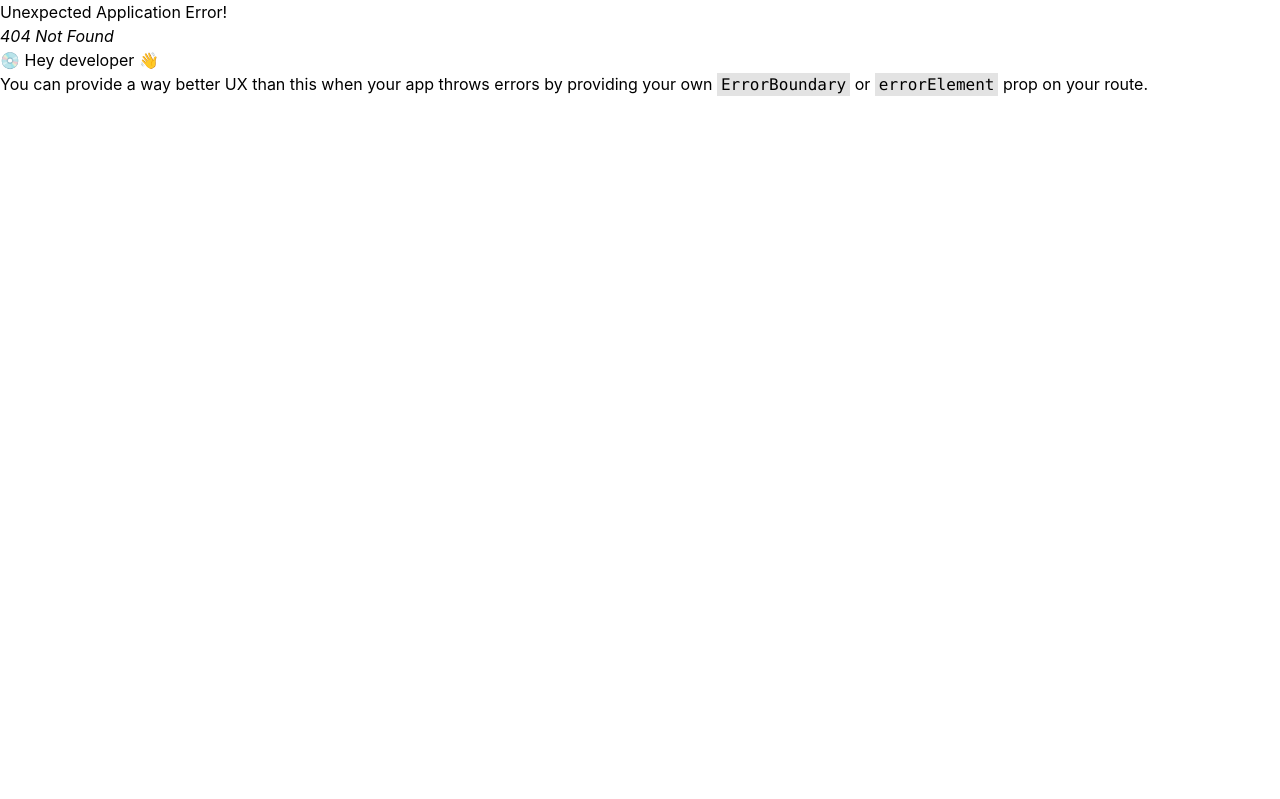
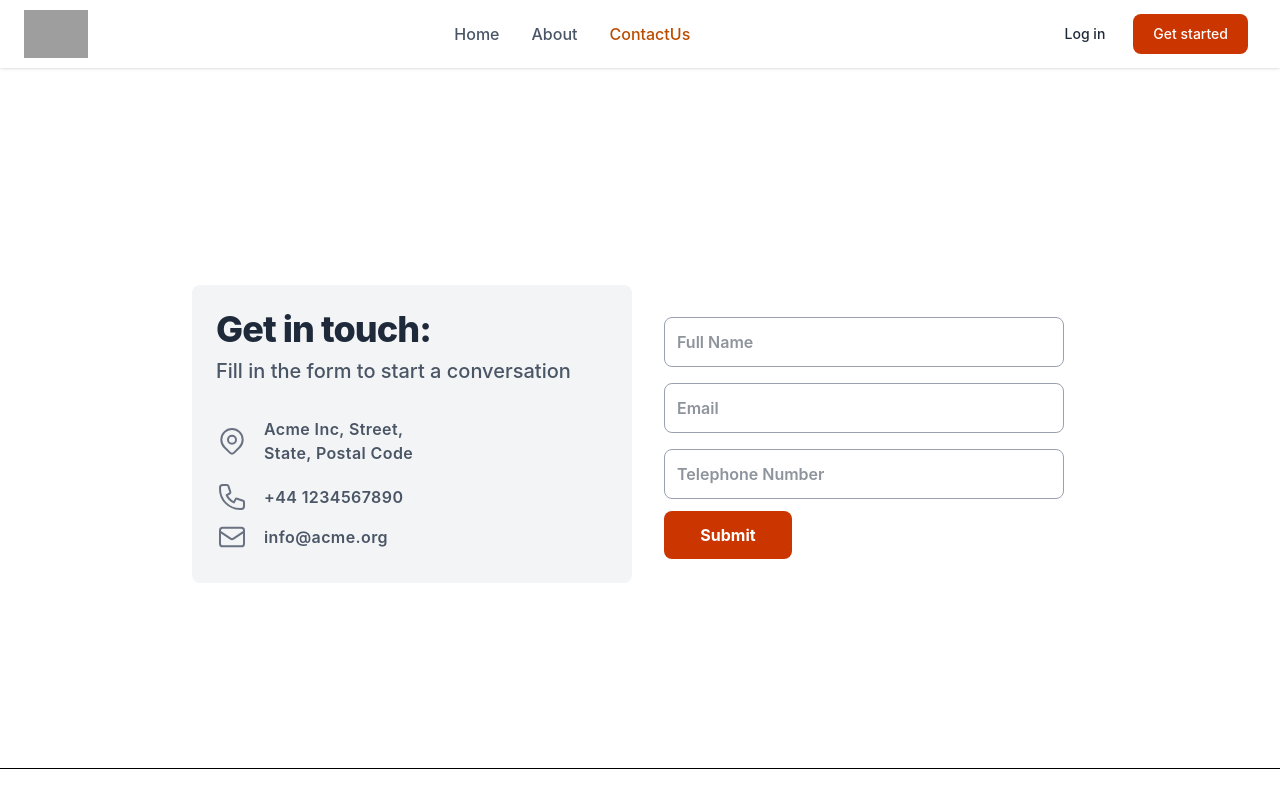
Before and after one commit to zestymec/react-router-web, a React (Vite) app: page /contactus in a window 1280 px wide. Before the commit this address had no page. Shown: the top 799 px of the page. Built offline with nearby package versions, Linux system fonts and the light colour scheme; grey boxes are pictures that could not be loaded.

Commit message:
contact us page and btn on home page added

```diff
--- a/src/components/About.jsx
+++ b/src/components/About.jsx
@@ -2,17 +2,32 @@ import React from 'react'
 
 function About() {
     return (
-    <div>
-       <div className="flex justify-center items-center pt-10">
+        <>
+            <div className="container m-3 px-6 text-gray-600 md:px-12 xl:px-6 py-3">
+                <div className="space-y-6 md:space-y-0 md:flex md:gap-6 lg:items-center lg:gap-12">
+                    <div className="md:5/12 lg:w-5/12">
                     <img
                     className="w-[15vw] h-auto rounded-xl shadow-lg border-2 border-gray-100 object-cover"
                     src="https://i.pinimg.com/736x/c0/7e/a0/c07ea06c28f63ec65396c0ca541cc45a.jpg"
                     alt="Centered UI Image"
                 />
                     </div>
-     <h1 className='text-center text-2xl sm:text-5xl font-medium'> About</h1>
-     <p className='text-center py-2 font-medium'>The name Arslan (also spelled Aslan, Arsalan) is a Turkic masculine given name originating from Old Turkic, translating directly to "lion". It is often used figuratively to denote bravery, fearlessness, and leadership. Throughout history, it has been associated with rulers, warriors, and noble figures across Central Asian, Persian, and Turkish cultures.</p>
+                    <div className="md:7/12 lg:w-6/12">
+                        <h2 className="text-2xl text-gray-900 font-bold md:text-4xl">
+                            React development is carried out by passionate developers
+                        </h2>
+                        <p className="mt-6 text-gray-600">
+                        The name Arslan (also spelled Aslan, Arsalan) is a Turkic masculine given name originating from Old Turkic, translating directly to "lion". It is often used figuratively to denote bravery, fearlessness, and leadership. Throughout history, it has been associated with rulers, warriors, and noble figures across Central Asian, Persian, and Turkish cultures.
+                        </p>
+                        <p className="mt-4 text-gray-600">
+                            Nobis minus voluptatibus pariatur dignissimos libero quaerat iure expedita at?
+                            Asperiores nemo possimus nesciunt dicta veniam aspernatur quam mollitia.
+                        </p>
                     </div>
+                </div>
+            </div>
+        </>
+
     )
 }
 
--- /dev/null
+++ b/src/components/Contactus.jsx
@@ -0,0 +1,142 @@
+import React from 'react'
+
+export default function Contact() {
+    return (
+        <div className="relative flex items-top justify-center min-h-[700px] bg-white sm:items-center sm:pt-0">
+            <div className="max-w-6xl mx-auto sm:px-6 lg:px-8">
+                <div className="mt-8 overflow-hidden">
+                    <div className="grid grid-cols-1 md:grid-cols-2">
+                        <div className="p-6 mr-2 bg-gray-100 sm:rounded-lg">
+                            <h1 className="text-3xl sm:text-4xl text-gray-800 font-extrabold tracking-tight">
+                                Get in touch:
+                            </h1>
+                            <p className="text-normal text-lg sm:text-xl font-medium text-gray-600 mt-2">
+                                Fill in the form to start a conversation
+                            </p>
+
+                            <div className="flex items-center mt-8 text-gray-600">
+                                <svg
+                                    fill="none"
+                                    stroke="currentColor"
+                                    stroke-linecap="round"
+                                    stroke-linejoin="round"
+                                    stroke-width="1.5"
+                                    viewBox="0 0 24 24"
+                                    className="w-8 h-8 text-gray-500"
+                                >
+                                    <path
+                                        stroke-linecap="round"
+                                        stroke-linejoin="round"
+                                        stroke-width="1.5"
+                                        d="M17.657 16.657L13.414 20.9a1.998 1.998 0 01-2.827 0l-4.244-4.243a8 8 0 1111.314 0z"
+                                    />
+                                    <path
+                                        stroke-linecap="round"
+                                        stroke-linejoin="round"
+                                        stroke-width="1.5"
+                                        d="M15 11a3 3 0 11-6 0 3 3 0 016 0z"
+                                    />
+                                </svg>
+                                <div className="ml-4 text-md tracking-wide font-semibold w-40">
+                                    Acme Inc, Street, State, Postal Code
+                                </div>
+                            </div>
+
+                            <div className="flex items-center mt-4 text-gray-600">
+                                <svg
+                                    fill="none"
+                                    stroke="currentColor"
+                                    stroke-linecap="round"
+                                    stroke-linejoin="round"
+                                    stroke-width="1.5"
+                                    viewBox="0 0 24 24"
+                                    className="w-8 h-8 text-gray-500"
+                                >
+                                    <path
+                                        stroke-linecap="round"
+                                        stroke-linejoin="round"
+                                        stroke-width="1.5"
+                                        d="M3 5a2 2 0 012-2h3.28a1 1 0 01.948.684l1.498 4.493a1 1 0 01-.502 1.21l-2.257 1.13a11.042 11.042 0 005.516 5.516l1.13-2.257a1 1 0 011.21-.502l4.493 1.498a1 1 0 01.684.949V19a2 2 0 01-2 2h-1C9.716 21 3 14.284 3 6V5z"
+                                    />
+                                </svg>
+                                <div className="ml-4 text-md tracking-wide font-semibold w-40">
+                                    +44 1234567890
+                                </div>
+                            </div>
+
+                            <div className="flex items-center mt-2 text-gray-600">
+                                <svg
+                                    fill="none"
+                                    stroke="currentColor"
+                                    stroke-linecap="round"
+                                    stroke-linejoin="round"
+                                    stroke-width="1.5"
+                                    viewBox="0 0 24 24"
+                                    className="w-8 h-8 text-gray-500"
+                                >
+                                    <path
+                                        stroke-linecap="round"
+                                        stroke-linejoin="round"
+                                        stroke-width="1.5"
+                                        d="M3 8l7.89 5.26a2 2 0 002.22 0L21 8M5 19h14a2 2 0 002-2V7a2 2 0 00-2-2H5a2 2 0 00-2 2v10a2 2 0 002 2z"
+                                    />
+                                </svg>
+                                <div className="ml-4 text-md tracking-wide font-semibold w-40">
+                                    info@acme.org
+                                </div>
+                            </div>
+                        </div>
+
+                        <form className="p-6 flex flex-col justify-center">
+                            <div className="flex flex-col">
+                                <label for="name" className="hidden">
+                                    Full Name
+                                </label>
+                                <input
+                                    type="name"
+                                    name="name"
+                                    id="name"
+                                    placeholder="Full Name"
+                                    className="w-100 mt-2 py-3 px-3 rounded-lg bg-white border border-gray-400 text-gray-800 font-semibold focus:border-orange-500 focus:outline-none"
+                                />
+                            </div>
+
+                            <div className="flex flex-col mt-2">
+                                <label for="email" className="hidden">
+                                    Email
+                                </label>
+                                <input
+                                    type="email"
+                                    name="email"
+                                    id="email"
+                                    placeholder="Email"
+                                    className="w-100 mt-2 py-3 px-3 rounded-lg bg-white border border-gray-400 text-gray-800 font-semibold focus:border-orange-500 focus:outline-none"
+                                />
+                            </div>
+
+                            <div className="flex flex-col mt-2">
+                                <label for="tel" className="hidden">
+                                    Number
+                                </label>
+                                <input
+                                    type="tel"
+                                    name="tel"
+                                    id="tel"
+                                    placeholder="Telephone Number"
+                                    className="w-100 mt-2 py-3 px-3 rounded-lg bg-white border border-gray-400 text-gray-800 font-semibold focus:border-orange-500 focus:outline-none"
+                                />
+                            </div>
+
+                            <button
+                                type="submit"
+                                className="md:w-32 bg-orange-700 hover:bg-blue-dark text-white font-bold py-3 px-6 rounded-lg mt-3 hover:bg-orange-600 transition ease-in-out duration-300"
+                            >
+                                Submit
+                            </button>
+                        </form>
+                    </div>
+                </div>
+            </div>
+        </div>
+    );
+}
--- a/src/components/header.jsx
+++ b/src/components/header.jsx
@@ -51,6 +51,16 @@ export default function Header() {
                                   About
                               </NavLink>
                           </li>
+                          <li>
+                              <NavLink
+                              to="/Contactus"
+                                  className={({isActive}) =>
+                                      `block py-2 pr-4 ${isActive ? "text-amber-700" : "text-gray-600"  } pl-3 duration-200 border-b border-gray-100 hover:bg-gray-50 lg:hover:bg-transparent lg:border-0 hover:text-orange-700 lg:p-0`
+                                  }
+                              >
+                                  ContactUs
+                              </NavLink>
+                          </li>
 
 
                       </ul>
--- a/src/main.jsx
+++ b/src/main.jsx
@@ -7,6 +7,7 @@ import { createBrowserRouter, RouterProvider } from 'react-router-dom'
 import Layout from './layout.jsx'
 import About from './components/About.jsx'
 import Home from './components/Home.jsx'
+import Contact from './components/Contactus.jsx'
 
 const router = createBrowserRouter([
   {
@@ -20,6 +21,10 @@ const router = createBrowserRouter([
       {
         path: "about",
         element: <About />
+      },
+      {
+        path: "contactus",
+        element: <Contact />
       }
     ]
   }
```
Lines whose indentation alone changed are shown as unchanged.
